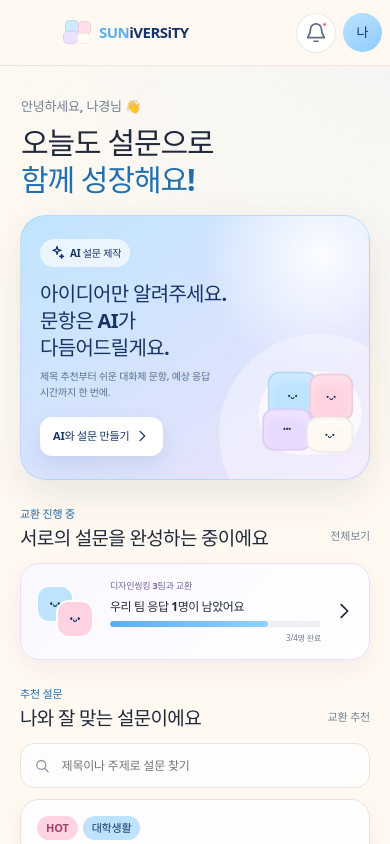
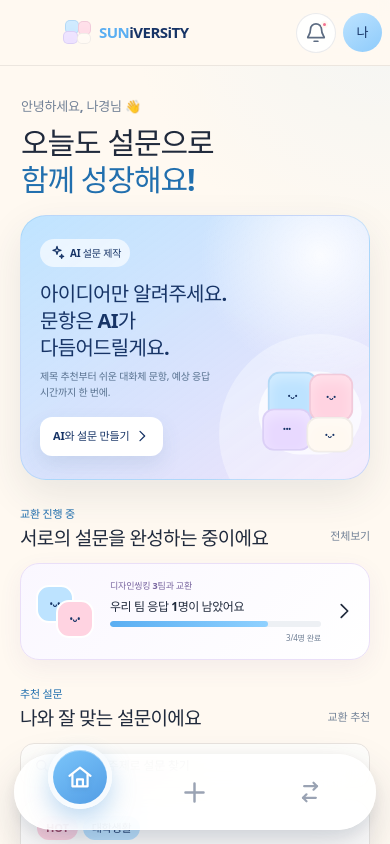
Before and after one commit to SJW1104/drunkdog, a React (Vite) app in the folder frontend/: page / in a window 390 px wide. Shown: the top 844 px of the page. Built offline with nearby package versions, Linux system fonts and the light colour scheme.

Commit message:
feat: sync floating mobile navigation

```diff
--- a/frontend/src/App.jsx
+++ b/frontend/src/App.jsx
@@ -228,20 +228,50 @@ function TopBar({ title, onBack, right, brand = false }) {
   )
 }
 
-function BottomNav({ active, navigate, unread }) {
+function BottomNav({ active, navigate }) {
   const items = [
     ['home', '홈', 'home'],
+    ['create', '설문 만들기', 'plus'],
     ['exchange', '설문 교환', 'exchange'],
-    ['create', '설문 만들기', 'plus'],
-    ['notifications', '알림', 'bell'],
-    ['profile', '마이', 'user'],
   ]
+  const activeIndex = Math.max(0, items.findIndex(([id]) => id === active))
+  const [selectedIndex, setSelectedIndex] = useState(activeIndex)
+  const [isMoving, setIsMoving] = useState(false)
+
+  useEffect(() => {
+    setSelectedIndex(activeIndex)
+    setIsMoving(false)
+  }, [activeIndex])
+
+  const selectTab = (id, index) => {
+    if (id === active || isMoving) return
+    setSelectedIndex(index)
+    setIsMoving(true)
+    window.setTimeout(() => navigate(id), 260)
+  }
+
   return (
-    <nav className="bottom-nav" aria-label="주요 메뉴">
-      {items.map(([id, label, icon]) => (
-        <button key={id} type="button" className={`${active === id ? 'is-active' : ''} ${id === 'create' ? 'nav-create' : ''}`} onClick={() => navigate(id)}>
-          <span><Icon name={icon} size={id === 'create' ? 25 : 21} />{id === 'notifications' && unread ? <i>{unread}</i> : null}</span>
-          <small>{label}</small>
+    <nav
+      className={`bottom-nav${isMoving ? ' is-moving' : ''}`}
+      aria-label="주요 메뉴"
+      style={{ '--active-tab': selectedIndex }}
+    >
+      <span className="bottom-nav__indicator" aria-hidden="true">
+        <Icon
+          name={items[selectedIndex][2]}
+          size={items[selectedIndex][0] === 'create' ? 31 : 28}
+        />
+      </span>
+      {items.map(([id, label, icon], index) => (
+        <button
+          key={id}
+          type="button"
+          className={`${selectedIndex === index ? 'is-active' : ''} ${id === 'create' ? 'nav-create' : ''}`}
+          aria-current={active === id ? 'page' : undefined}
+          aria-label={label}
+          onClick={() => selectTab(id, index)}
+        >
+          <span><Icon name={icon} size={id === 'create' ? 31 : 28} /></span>
         </button>
       ))}
     </nav>
--- a/frontend/src/styles/interaction-polish.css
+++ b/frontend/src/styles/interaction-polish.css
@@ -1,4 +1,169 @@
 /* Selectively synced interaction polish from feat/mobile-app-ui. */
+.screen {
+  height: 100dvh;
+}
+
+.screen.has-nav .page {
+  padding-bottom: 118px;
+}
+
+.bottom-nav {
+  position: absolute;
+  z-index: 50;
+  right: 14px;
+  bottom: max(14px, env(safe-area-inset-bottom));
+  left: 14px;
+  display: grid;
+  height: 76px;
+  padding: 8px;
+  grid-template-columns: repeat(3, 1fr);
+  border: 1px solid rgba(255, 255, 255, .86);
+  border-radius: 999px;
+  background: rgba(255, 255, 255, .88);
+  box-shadow:
+    0 18px 44px rgba(43, 59, 86, .18),
+    0 5px 15px rgba(43, 59, 86, .08),
+    inset 0 1px 0 rgba(255, 255, 255, .92);
+  backdrop-filter: blur(22px) saturate(1.3);
+  -webkit-backdrop-filter: blur(22px) saturate(1.3);
+  isolation: isolate;
+}
+
+.bottom-nav__indicator {
+  position: absolute;
+  z-index: 1;
+  top: -10px;
+  left: 8px;
+  display: grid;
+  width: calc((100% - 16px) / 3);
+  height: 64px;
+  place-items: center;
+  border-radius: 50%;
+  color: var(--white);
+  pointer-events: none;
+  transform: translateX(calc(var(--active-tab) * 100%));
+  transition:
+    transform 520ms cubic-bezier(.22, 1, .36, 1),
+    border-radius 360ms ease,
+    box-shadow 360ms ease;
+}
+
+.bottom-nav__indicator::before {
+  position: absolute;
+  top: 0;
+  left: 50%;
+  width: 64px;
+  height: 64px;
+  border: 5px solid rgba(255, 255, 255, .95);
+  border-radius: 50%;
+  background: linear-gradient(145deg, #7bc5fa, #529de5);
+  box-shadow:
+    0 11px 23px rgba(72, 152, 219, .34),
+    inset 0 1px 0 rgba(255, 255, 255, .42);
+  content: "";
+  transform: translateX(-50%);
+  transition: transform 360ms cubic-bezier(.22, 1, .36, 1);
+}
+
+.bottom-nav__indicator > svg {
+  position: relative;
+  z-index: 1;
+  filter: drop-shadow(0 2px 2px rgba(28, 88, 139, .14));
+}
+
+.bottom-nav.is-moving .bottom-nav__indicator::before {
+  transform: translateX(-50%) scale(1.06);
+}
+
+.bottom-nav button {
+  position: relative;
+  z-index: 2;
+  display: grid;
+  min-width: 0;
+  border-radius: 999px;
+  justify-items: center;
+  align-content: center;
+  gap: 0;
+  color: #9aa3b3;
+  transition:
+    color 280ms ease,
+    transform 420ms cubic-bezier(.22, 1, .36, 1);
+}
+
+.bottom-nav button > span {
+  position: relative;
+  display: grid;
+  height: 38px;
+  place-items: center;
+  transition:
+    opacity 180ms ease,
+    transform 420ms cubic-bezier(.22, 1, .36, 1);
+}
+
+.bottom-nav button.is-active {
+  color: var(--white);
+  transform: none;
+}
+
+.bottom-nav button.is-active > span {
+  opacity: 0;
+  transform: scale(.82);
+}
+
+.bottom-nav button:active {
+  transform: scale(.94);
+}
+
+.bottom-nav button:focus-visible {
+  outline: 3px solid rgba(90, 174, 242, .35);
+  outline-offset: -3px;
+}
+
+.bottom-nav .nav-create > span {
+  width: auto;
+  height: 38px;
+  margin-top: 0;
+  border: 0;
+  border-radius: 0;
+  background: transparent;
+  color: inherit;
+  box-shadow: none;
+}
+
+.profile-head {
+  padding: 16px 0 24px;
+  flex-direction: column;
+  align-items: center;
+  justify-content: center;
+  gap: 11px;
+  text-align: center;
+}
+
+.profile-avatar {
+  width: 82px;
+  height: 82px;
+  border-radius: 29px;
+  font-size: 26px;
+  box-shadow: 0 12px 28px rgba(109, 130, 205, .18);
+}
+
+.profile-head > div:last-child {
+  justify-items: center;
+}
+
+.profile-head p {
+  justify-content: center;
+}
+
+@media (prefers-reduced-motion: reduce) {
+  .bottom-nav__indicator,
+  .bottom-nav__indicator::before,
+  .bottom-nav button,
+  .bottom-nav button > span {
+    transition-duration: 1ms;
+  }
+}
+
 .design-select {
   position: relative;
   width: 100%;
```
